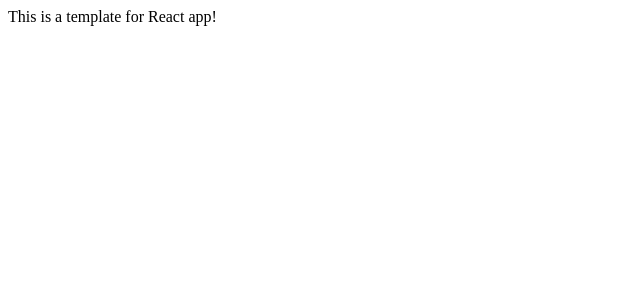
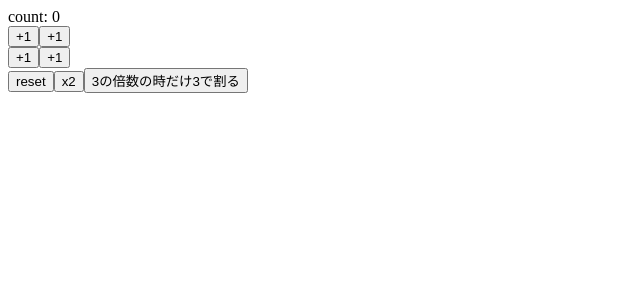
Before and after one commit to ss473901/react-hooks-101, a React (Create React App) app: page / in a window 1280 px wide. Shown: the top 300 px of the page, without its empty margins (0-640 px from the left). Built offline with nearby package versions, Linux system fonts and the light colour scheme.

Commit message:
my first react Hook with useState

```diff
--- a/src/App.js
+++ b/src/App.js
@@ -1,7 +1,40 @@
-import React from "react";
+import React, { useState } from "react";
 
 const App = () => {
-  return <div>This is a template for React app!</div>;
+  const [count, setCount] = useState(0);
+
+  const increment = () => setCount(count + 1);
+  const decrement = () => setCount(count - 1);
+  const increment2 = () => setCount((previousCount) => previousCount + 1);
+  const decrement2 = () => setCount((previousCount) => previousCount - 1);
+
+  const reset = () => setCount(0);
+  const double = () => setCount(count * 2);
+  const divide3 = () =>
+    setCount((previousCount) => {
+      return previousCount % 3 === 0 ? previousCount / 3 : previousCount;
+    });
+
+  return (
+    <>
+      <div>count: {count}</div>
+      <div>
+        <button onClick={increment}>+1</button>
+        <button onClick={decrement}>+1</button>
+      </div>
+
+      <div>
+        <button onClick={increment2}>+1</button>
+        <button onClick={decrement2}>+1</button>
+      </div>
+
+      <div>
+        <button onClick={reset}>reset</button>
+        <button onClick={double}>x2</button>
+        <button onClick={divide3}>3の倍数の時だけ3で割る</button>
+      </div>
+    </>
+  );
 };
 
 export default App;
```
